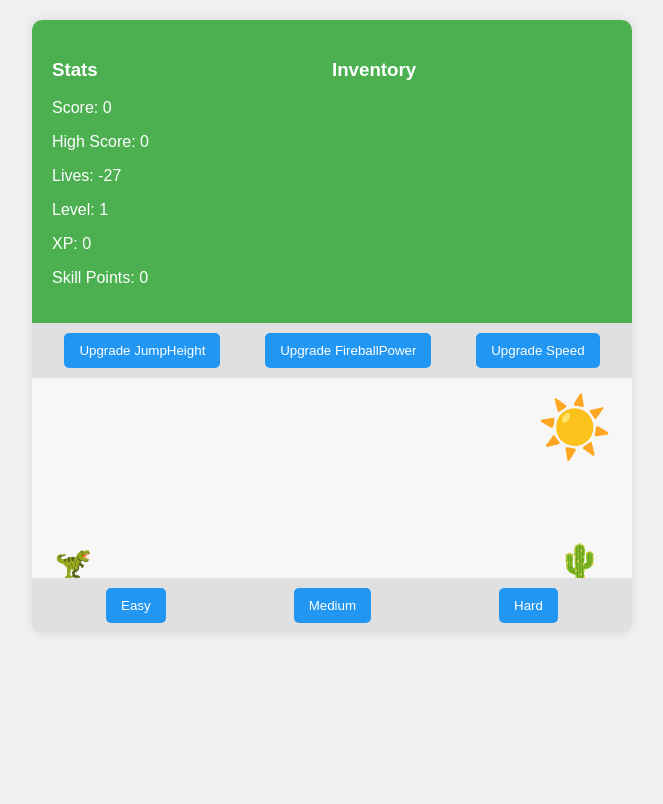
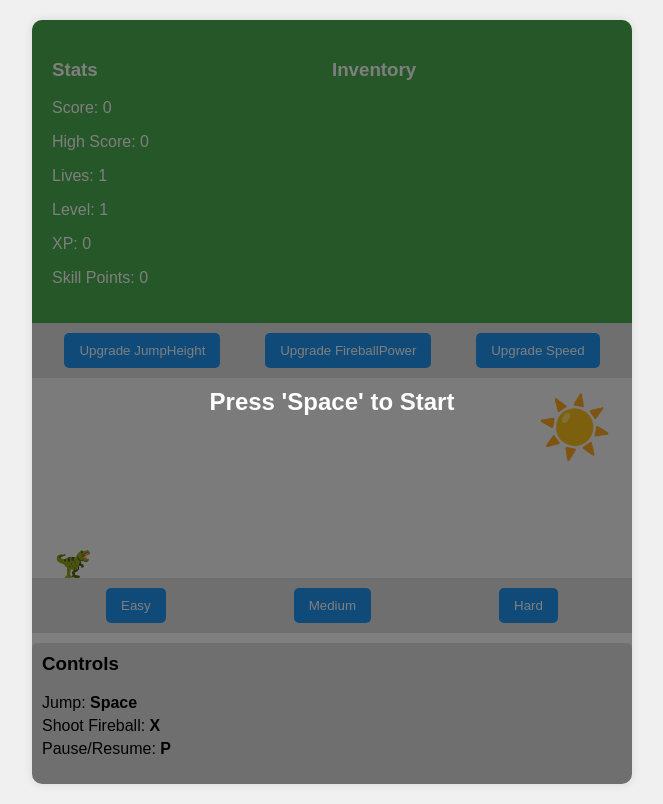
Before and after one commit to icepuente/dino_rpg, a plain HTML site: page index.html in a window 1280 px wide. Shown: the whole page, without its empty margins (308-971 px from the left). Drawn offline with Linux system fonts and the light colour scheme.

Commit message:
improvements and fixes

```diff
--- a/game.js
+++ b/game.js
@@ -3,6 +3,7 @@ const game = document.getElementById('game');
 const scoreElement = document.getElementById('score');
 const highScoreElement = document.getElementById('highScore');
 const skillsDiv = document.getElementById('skills');
+const startOverlay = document.getElementById('startOverlay'); // Get the start overlay element
 
 let isJumping = false;
 let score = 0;
@@ -40,6 +41,8 @@ const items = {
 let isPaused = false;
 let difficulty = 'medium'; // Change from const to let
 
+let gameStarted = false; // Add a flag to check if the game has started
+
 function togglePause() {
     isPaused = !isPaused;
     if (isPaused) {
@@ -55,7 +58,7 @@ function initGame() {
     initializeRPGElements();
     dino.style.bottom = '-10px';
     setDifficulty(difficulty); // Set difficulty without starting the game
-    startGame();
+    updateUI(); // Update UI without starting the game
 }
 
 function createSkillButtons() {
@@ -189,7 +192,7 @@ function moveFireball(fireball) {
         if (position >= gameRect.width || (bottomPosition <= 0 && bounceCount >= maxBounces)) {
             game.removeChild(fireball);
         } else {
-            const obstacles = document.querySelectorAll('.cactus, .bird');
+            const obstacles = document.querySelectorAll('.bird'); // Only check for birds
             let hitObstacle = false;
             for (let obstacle of obstacles) {
                 if (isFireballCollision(fireball, obstacle) && isOnScreen(obstacle)) {
@@ -540,6 +543,11 @@ function setDifficulty(level) {
 
 document.addEventListener('keydown', (event) => {
     if (event.code === 'Space') {
+        if (!gameStarted) {
+            gameStarted = true;
+            startGame();
+            startOverlay.style.display = 'none'; // Hide the start overlay
+        }
         startJump(event);
     } else if (event.code === 'KeyX') {
         shootFireball();
--- a/index.html
+++ b/index.html
@@ -140,6 +140,36 @@
         #difficultySelection button:hover {
             background-color: #1976D2;
         }
+        #controls {
+            padding: 10px;
+            background-color: #e0e0e0;
+            margin-top: 10px;
+            border-radius: 5px;
+        }
+        #controls h3 {
+            margin-top: 0;
+        }
+        #controls ul {
+            list-style-type: none;
+            padding: 0;
+        }
+        #controls li {
+            margin: 5px 0;
+        }
+        #startOverlay {
+            display: flex;
+            position: absolute;
+            top: 0;
+            left: 0;
+            width: 100%;
+            height: 100%;
+            background: rgba(0,0,0,0.5);
+            color: white;
+            justify-content: center;
+            align-items: center;
+            flex-direction: column;
+            z-index: 1000;
+        }
     </style>
 </head>
 <body>
@@ -164,6 +194,9 @@
             <div id="sun">☀️</div>
             <div id="dino">🦖</div>
         </div>
+        <div id="startOverlay">
+            <h2>Press 'Space' to Start</h2>
+        </div>
         <div id="pauseOverlay" style="display: none; position: absolute; top: 0; left: 0; width: 100%; height: 100%; background: rgba(0,0,0,0.5); color: white; justify-content: center; align-items: center; flex-direction: column;">
             <h2>Game Paused</h2>
             <p>Press 'P' to resume</p>
@@ -173,6 +206,14 @@
             <button onclick="setDifficulty('medium')">Medium</button>
             <button onclick="setDifficulty('hard')">Hard</button>
         </div>
+        <div id="controls">
+            <h3>Controls</h3>
+            <ul>
+                <li>Jump: <strong>Space</strong></li>
+                <li>Shoot Fireball: <strong>X</strong></li>
+                <li>Pause/Resume: <strong>P</strong></li>
+            </ul>
+        </div>
     </div>
     <script src="game.js"></script>
 </body>
```
